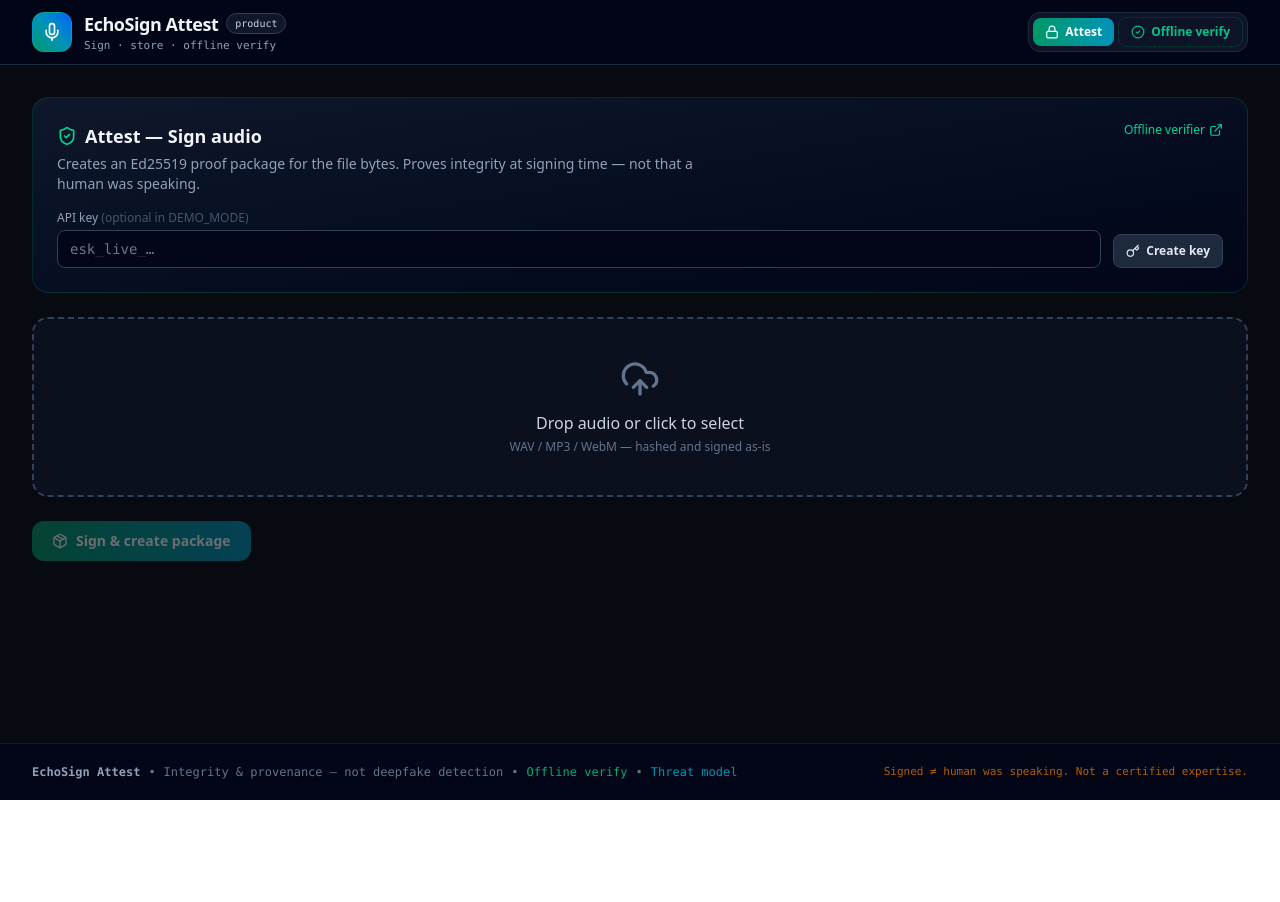
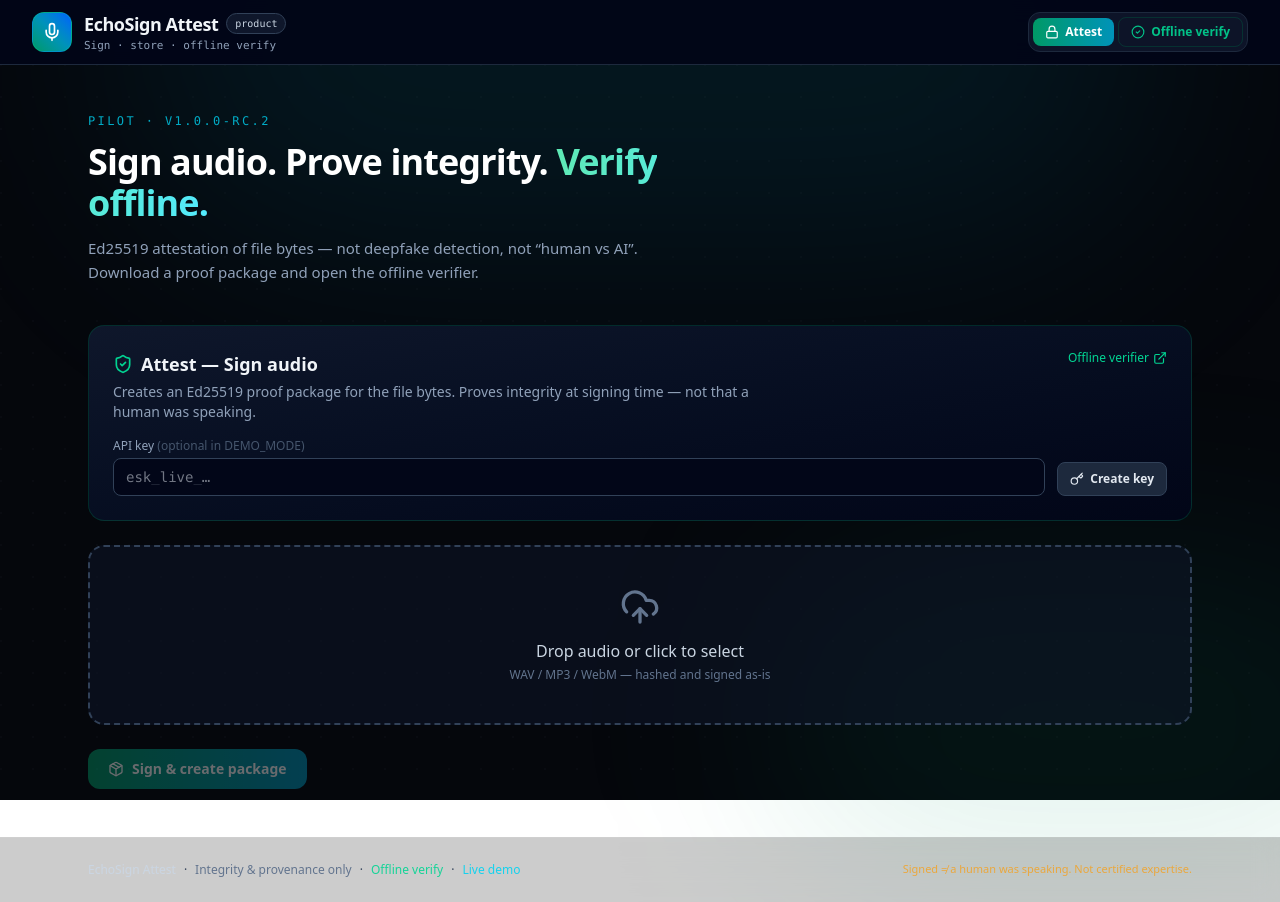
Before and after one commit to ppiiyo/EchoSign-Trust-Protocol, a React (Vite) app: page / in a window 1280 px wide. Before the commit the page ends 800 px from the top, so only its background shows below. Built offline with nearby package versions, Linux system fonts and the light colour scheme.

Commit message:
feat(ui): App + Navbar glassmorphism and motion hero

```diff
--- a/src/App.tsx
+++ b/src/App.tsx
@@ -1,30 +1,84 @@
 import React, { useState } from 'react';
+import { motion } from 'motion/react';
 import { Navbar } from './components/Navbar';
 import { AttestSignPanel } from './components/AttestSignPanel';
 import { AppTab } from './types';
 
-/** Product UI: Attest only. Legacy mocks on branch legacy-demo. */
 export default function App() {
   const [activeTab, setActiveTab] = useState<AppTab>('attest');
 
   return (
-    <div className="min-h-screen bg-[#070a11] text-slate-100 flex flex-col selection:bg-cyan-500 selection:text-white font-sans antialiased">
+    <div className="min-h-screen text-slate-100 flex flex-col font-sans antialiased selection:bg-cyan-500/40 selection:text-white relative overflow-x-hidden">
+      <div className="pointer-events-none fixed inset-0 -z-10">
+        <div className="absolute inset-0 bg-[#05070c]" />
+        <div className="absolute top-[-20%] left-1/2 -translate-x-1/2 w-[80vw] h-[50vh] rounded-full bg-cyan-500/10 blur-[120px]" />
+        <div className="absolute bottom-[-10%] right-[-10%] w-[50vw] h-[40vh] rounded-full bg-emerald-600/10 blur-[100px]" />
+        <div
+          className="absolute inset-0 opacity-[0.35]"
+          style={{
+            backgroundImage:
+              'radial-gradient(circle at 1px 1px, rgba(148,163,184,0.08) 1px, transparent 0)',
+            backgroundSize: '32px 32px',
+          }}
+        />
+      </div>
+
       <Navbar activeTab={activeTab} setActiveTab={setActiveTab} chainStats={null} />
-      <main className="flex-1 max-w-7xl w-full mx-auto px-4 sm:px-6 lg:px-8 py-6 sm:py-8">
-        {activeTab === 'attest' && <AttestSignPanel />}
+
+      <main className="flex-1 max-w-6xl w-full mx-auto px-4 sm:px-6 py-8 sm:py-12">
+        <motion.div
+          initial={{ opacity: 0, y: 16 }}
+          animate={{ opacity: 1, y: 0 }}
+          transition={{ duration: 0.45, ease: [0.22, 1, 0.36, 1] }}
+        >
+          <div className="mb-8 sm:mb-10">
+            <motion.p
+              className="text-xs font-mono uppercase tracking-[0.2em] text-cyan-400/80 mb-3"
+              initial={{ opacity: 0 }}
+              animate={{ opacity: 1 }}
+              transition={{ delay: 0.1 }}
+            >
+              Pilot · v1.0.0-rc.2
+            </motion.p>
+            <h1 className="text-3xl sm:text-4xl font-semibold tracking-tight text-white max-w-2xl leading-[1.15]">
+              Sign audio. Prove integrity.{' '}
+              <span className="bg-gradient-to-r from-emerald-300 to-cyan-300 bg-clip-text text-transparent">
+                Verify offline.
+              </span>
+            </h1>
+            <p className="mt-3 text-slate-400 max-w-xl text-sm sm:text-[15px] leading-relaxed">
+              Ed25519 attestation of file bytes — not deepfake detection, not “human vs AI”.
+              Download a proof package and open the offline verifier.
+            </p>
+          </div>
+
+          {activeTab === 'attest' && <AttestSignPanel />}
+        </motion.div>
       </main>
-      <footer className="border-t border-slate-900 bg-slate-950/80 py-5 text-slate-500 text-xs font-mono">
-        <div className="max-w-7xl mx-auto px-4 sm:px-6 lg:px-8 flex flex-col sm:flex-row items-center justify-between gap-3">
-          <div className="flex flex-wrap items-center gap-2">
-            <span className="font-semibold text-slate-400">EchoSign Attest</span>
-            <span>•</span>
-            <span>Integrity & provenance — not deepfake detection</span>
-            <span>•</span>
-            <a href="/verify/" className="text-emerald-500/90 hover:text-emerald-400">Offline verify</a>
-            <span>•</span>
-            <a href="https://github.com/ppiiyo/EchoSign-Trust-Protocol/blob/main/docs/THREAT_MODEL.md" className="text-cyan-500/80 hover:text-cyan-400" target="_blank" rel="noreferrer">Threat model</a>
+
+      <footer className="border-t border-white/5 bg-black/20 backdrop-blur-md py-6 text-slate-500 text-xs">
+        <div className="max-w-6xl mx-auto px-4 sm:px-6 flex flex-col sm:flex-row items-center justify-between gap-3">
+          <div className="flex flex-wrap items-center justify-center gap-x-2 gap-y-1">
+            <span className="text-slate-300 font-medium">EchoSign Attest</span>
+            <span className="text-slate-700">·</span>
+            <span>Integrity & provenance only</span>
+            <span className="text-slate-700">·</span>
+            <a href="/verify/" className="text-emerald-400/90 hover:text-emerald-300 transition-colors">
+              Offline verify
+            </a>
+            <span className="text-slate-700">·</span>
+            <a
+              href="https://echosign-attest.vercel.app"
+              className="text-cyan-400/90 hover:text-cyan-300 transition-colors"
+              target="_blank"
+              rel="noreferrer"
+            >
+              Live demo
+            </a>
           </div>
-          <div className="text-amber-600/80 text-[11px]">Signed ≠ human was speaking. Not a certified expertise.</div>
+          <p className="text-amber-500/70 text-[11px] text-center sm:text-right">
+            Signed ≠ a human was speaking. Not certified expertise.
+          </p>
         </div>
       </footer>
     </div>
```
